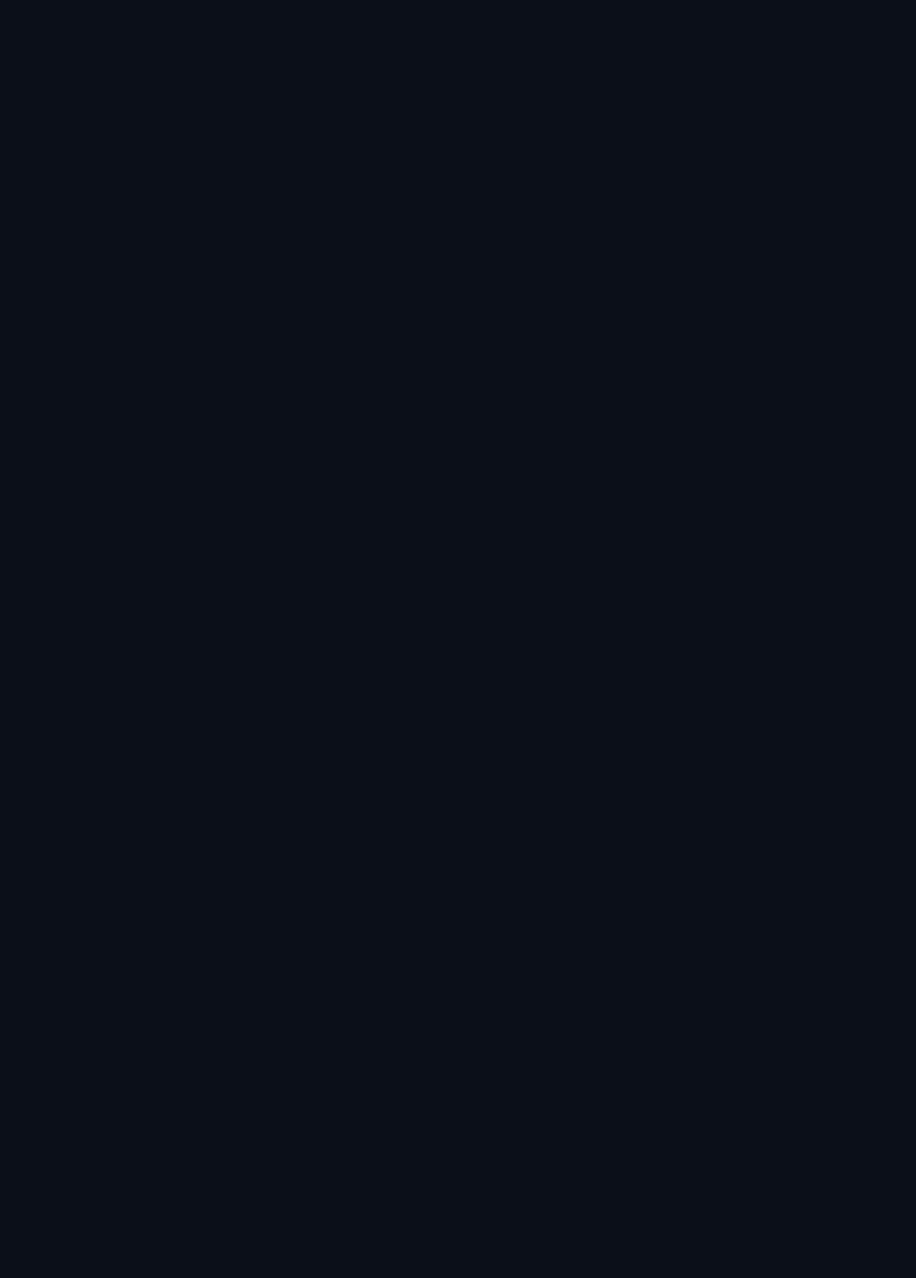
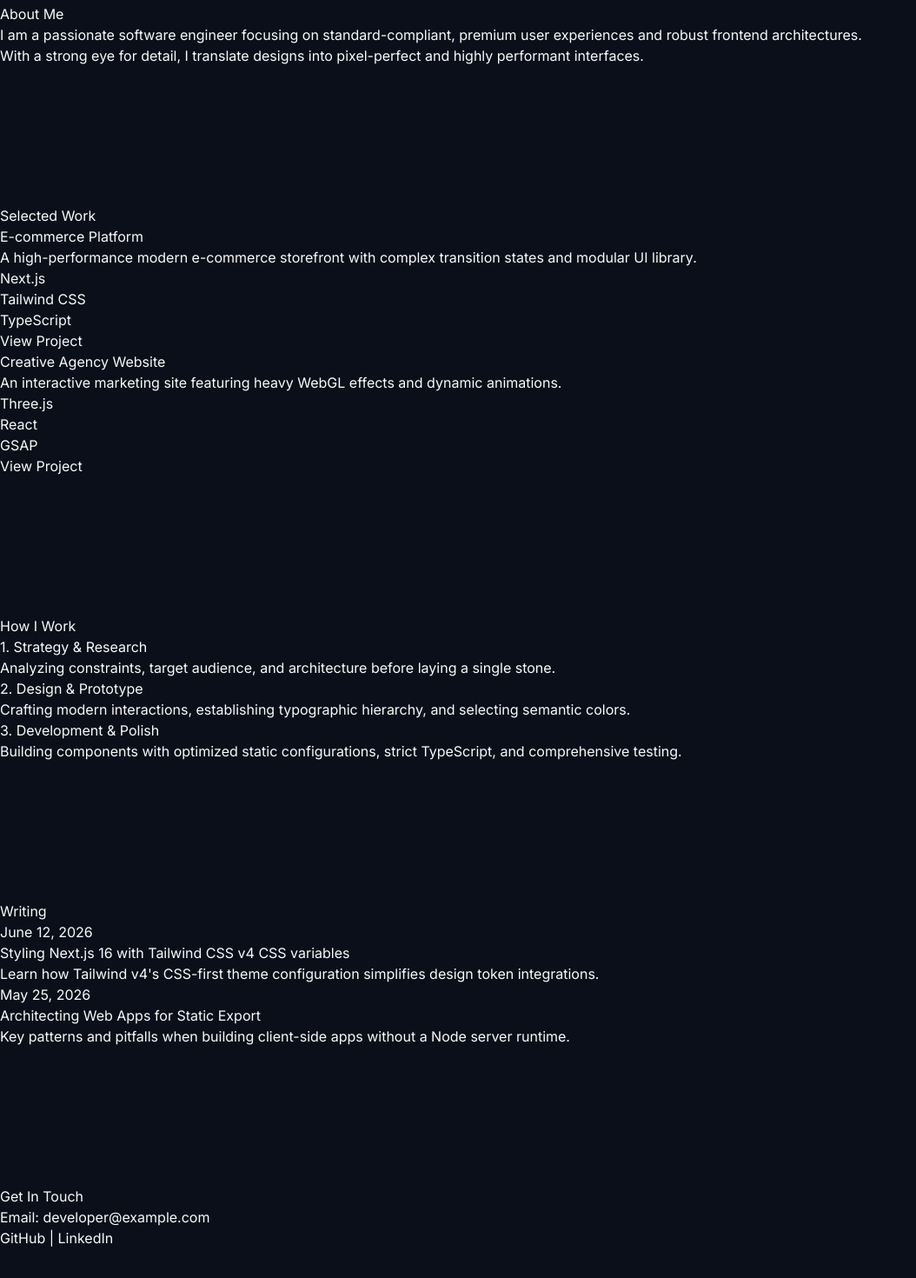
Before and after one commit to Fuzailkazi/portfolio, a Next.js app: page / in a window 1280 px wide. Shown: the part 308-1778 px from the top of the page at 87% size, without its empty margins (0-1054 px from the left). Before the commit the page ends 800 px from the top, so only its background shows below. Built offline with nearby package versions, Linux system fonts and the light colour scheme.

Commit message:
feat: add skeleton placeholder components

```diff
--- a/app/page.tsx
+++ b/app/page.tsx
@@ -1,8 +1,20 @@
+import Hero from "@/components/Hero";
+import About from "@/components/About";
+import SelectedWork from "@/components/SelectedWork";
+import HowIWork from "@/components/HowIWork";
+import Writing from "@/components/Writing";
+import Contact from "@/components/Contact";
+
 export default function Home() {
   return (
     <main>
-      <h1 className="sr-only">Portfolio</h1>
-      <div>Portfolio Skeleton</div>
+      <h1 className="sr-only">Portfolio Skeleton</h1>
+      <Hero />
+      <About />
+      <SelectedWork />
+      <HowIWork />
+      <Writing />
+      <Contact />
     </main>
   );
 }
--- /dev/null
+++ b/components/About.tsx
@@ -0,0 +1,15 @@
+import { content } from "@/content";
+
+export default function About() {
+  const { about } = content;
+  return (
+    <section id="about" className="py-20">
+      <div>
+        <h2>{about.title}</h2>
+        {about.bio.map((paragraph, index) => (
+          <p key={index}>{paragraph}</p>
+        ))}
+      </div>
+    </section>
+  );
+}
--- /dev/null
+++ b/components/Contact.tsx
@@ -0,0 +1,24 @@
+import { content } from "@/content";
+
+export default function Contact() {
+  const { contact } = content;
+  return (
+    <section id="contact" className="py-20">
+      <div>
+        <h2>{contact.title}</h2>
+        <p>
+          Email: <a href={`mailto:${contact.email}`}>{contact.email}</a>
+        </p>
+        <div>
+          <a href={contact.github} target="_blank" rel="noopener noreferrer">
+            GitHub
+          </a>
+          {" | "}
+          <a href={contact.linkedin} target="_blank" rel="noopener noreferrer">
+            LinkedIn
+          </a>
+        </div>
+      </div>
+    </section>
+  );
+}
--- /dev/null
+++ b/components/Hero.tsx
@@ -0,0 +1,14 @@
+import { content } from "@/content";
+
+export default function Hero() {
+  const { hero } = content;
+  return (
+    <section id="hero" className="py-20">
+      <div>
+        <h1>{hero.title}</h1>
+        <p>{hero.subtitle}</p>
+        <button type="button">{hero.ctaText}</button>
+      </div>
+    </section>
+  );
+}
--- /dev/null
+++ b/components/HowIWork.tsx
@@ -0,0 +1,20 @@
+import { content } from "@/content";
+
+export default function HowIWork() {
+  const { howIWork } = content;
+  return (
+    <section id="how-i-work" className="py-20">
+      <div>
+        <h2>{howIWork.title}</h2>
+        <ol>
+          {howIWork.steps.map((step) => (
+            <li key={step.id}>
+              <h3>{step.title}</h3>
+              <p>{step.description}</p>
+            </li>
+          ))}
+        </ol>
+      </div>
+    </section>
+  );
+}
--- /dev/null
+++ b/components/SelectedWork.tsx
@@ -0,0 +1,30 @@
+import { content } from "@/content";
+
+export default function SelectedWork() {
+  const { selectedWork } = content;
+  return (
+    <section id="selected-work" className="py-20">
+      <div>
+        <h2>{selectedWork.title}</h2>
+        <div>
+          {selectedWork.projects.map((project) => (
+            <article key={project.id}>
+              <h3>{project.title}</h3>
+              <p>{project.description}</p>
+              <ul>
+                {project.tags.map((tag) => (
+                  <li key={tag}>{tag}</li>
+                ))}
+              </ul>
+              {project.link && (
+                <a href={project.link} target="_blank" rel="noopener noreferrer">
+                  View Project
+                </a>
+              )}
+            </article>
+          ))}
+        </div>
+      </div>
+    </section>
+  );
+}
--- /dev/null
+++ b/components/Writing.tsx
@@ -0,0 +1,23 @@
+import { content } from "@/content";
+
+export default function Writing() {
+  const { writing } = content;
+  return (
+    <section id="writing" className="py-20">
+      <div>
+        <h2>{writing.title}</h2>
+        <div>
+          {writing.posts.map((post) => (
+            <article key={post.id}>
+              <span>{post.date}</span>
+              <h3>
+                <a href={post.link}>{post.title}</a>
+              </h3>
+              <p>{post.excerpt}</p>
+            </article>
+          ))}
+        </div>
+      </div>
+    </section>
+  );
+}
```
